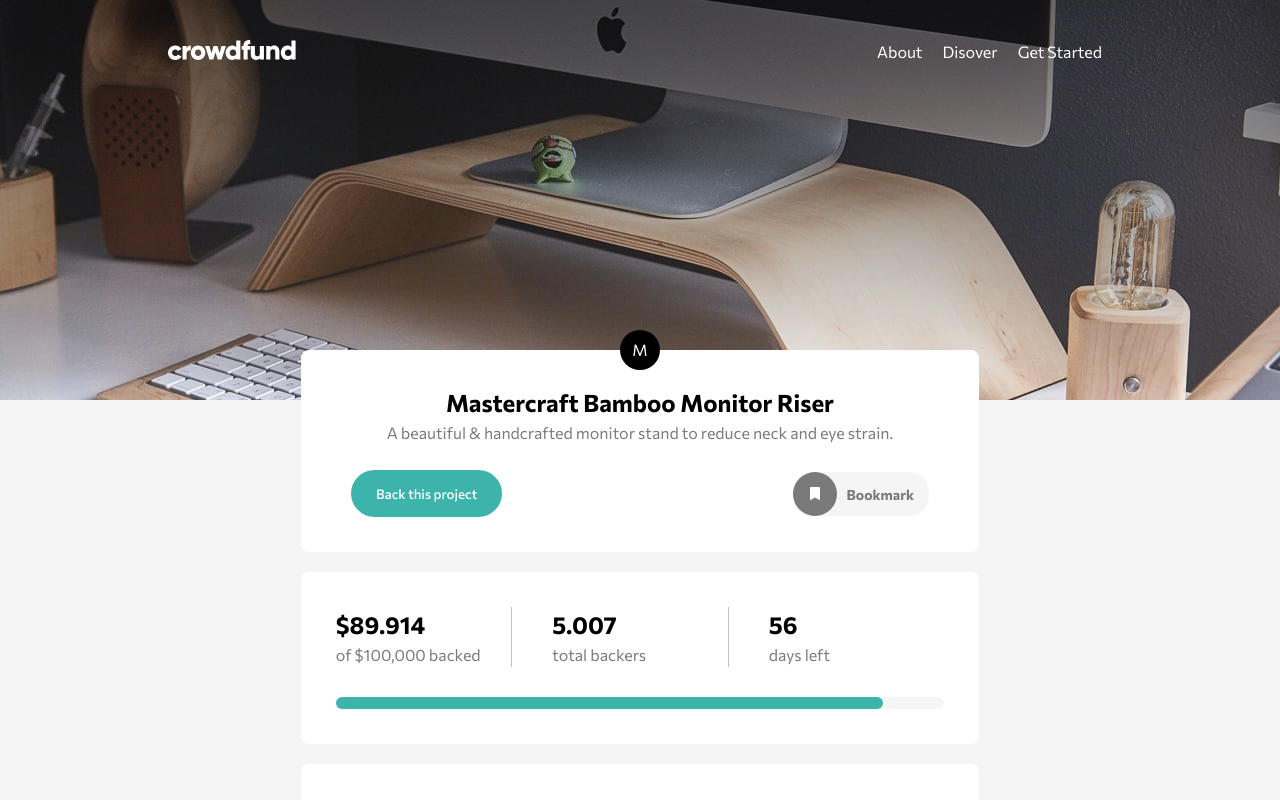
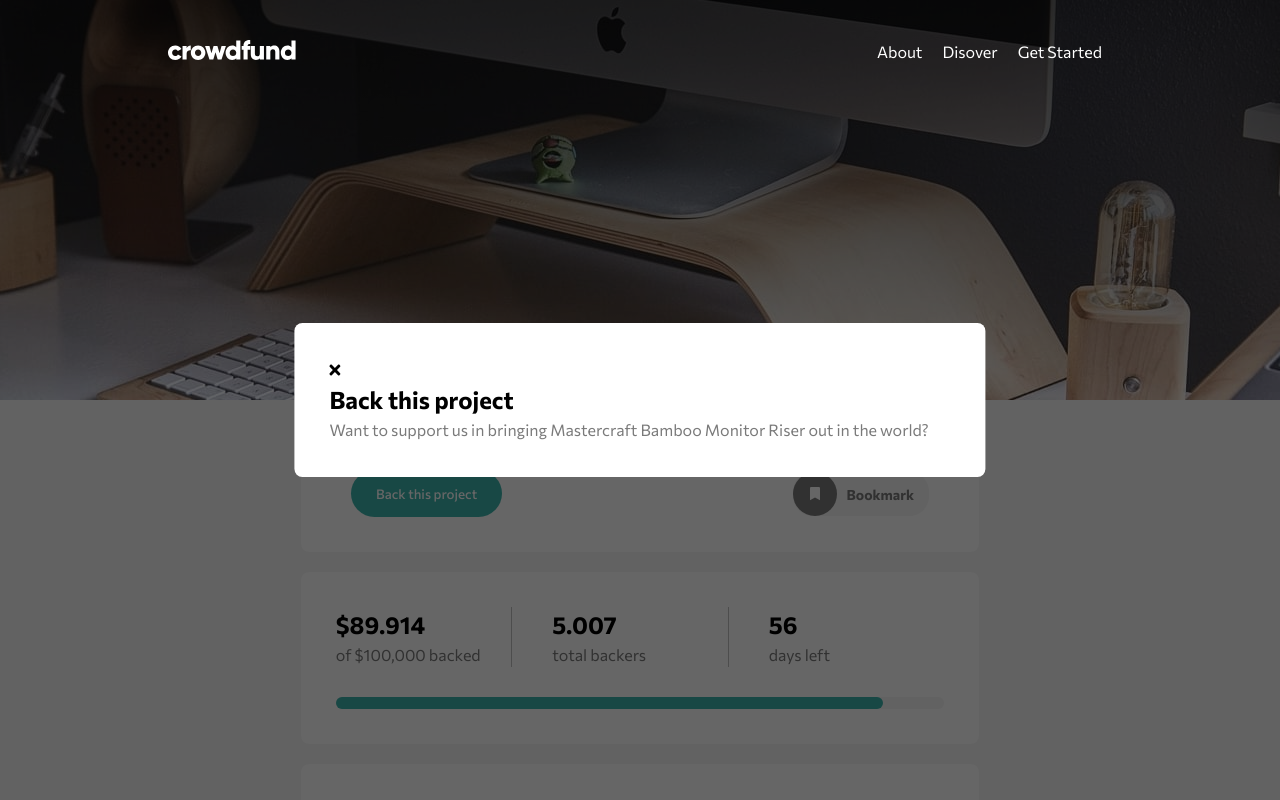
Before and after one commit to GutuGaluppo/crowdfunding_frontend_mentor, a React (Create React App) app: page / in a window 1280 px wide. Both pictures are taken after a click on the button "Back this project". Shown: the top 800 px of the page. Built offline with nearby package versions, Linux system fonts and the light colour scheme.

Commit message:
created Modal

```diff
--- a/src/App.js
+++ b/src/App.js
@@ -1,18 +1,26 @@
+import React from 'react'
 import AboutContainer from './AboutContainer.js/AboutContainer'
 import './index.css'
+import Modal from './Modal/Modal'
 import Navbar from './Navbar/Navbar'
 import PledgeContainer from './PledgeContainer/PledgeContainer'
 import SubHeader from './SubHeader/SubHeader'
 
 function App() {
+	const [showModal, setShowModal] = React.useState(false)
+
 	return (
 		<>
 			<Navbar />
 			<main>
-				<SubHeader />
+				<SubHeader setShowModal={setShowModal} />
 				<PledgeContainer />
 				<AboutContainer />
 			</main>
+			{
+				showModal &&
+				< Modal setShowModal={setShowModal} />
+			}
 		</>
 	);
 }
--- /dev/null
+++ b/src/Modal/Modal.js
@@ -0,0 +1,20 @@
+import React from 'react'
+import './modal-style.css'
+import { faTimes } from "@fortawesome/free-solid-svg-icons";
+import { FontAwesomeIcon } from "@fortawesome/react-fontawesome";
+
+function Modal({ setShowModal }) {
+	return (
+		<div className="modal">
+			<section className="modal-main">
+				<div onClick={() => setShowModal(false)}><FontAwesomeIcon icon={faTimes} /></div>
+				<h1>Back this project</h1>
+				<p>Want to support us in bringing Mastercraft Bamboo Monitor Riser out in the world?</p>
+
+
+			</section>
+		</div>
+	)
+}
+
+export default Modal
--- /dev/null
+++ b/src/Modal/modal-style.css
@@ -0,0 +1,18 @@
+.modal {
+  position: fixed;
+  top: 0;
+  left: 0;
+  width:100%;
+  height: 100%;
+  background: rgba(0, 0, 0, 0.6);
+}
+
+.modal-main {
+	position:fixed;
+	background: white;
+	width: 54%;
+	height: auto;
+	top:50%;
+	left:50%;
+	transform: translate(-50%,-50%);
+}
--- a/src/SubHeader/SubHeader.js
+++ b/src/SubHeader/SubHeader.js
@@ -4,7 +4,7 @@ import useToggle from '../useToggle'
 import { faBookmark } from "@fortawesome/free-solid-svg-icons";
 import { FontAwesomeIcon } from "@fortawesome/react-fontawesome";
 
-const SubHeader = () => {
+const SubHeader = ({ setShowModal }) => {
 	const [bookmarked, setBookmarked] = useToggle()
 
 	return (
@@ -17,12 +17,12 @@ const SubHeader = () => {
 			<h2>Mastercraft Bamboo Monitor Riser</h2>
 			<p>A beautiful & handcrafted monitor stand to reduce neck and eye strain.</p>
 			<div className="call-to-action">
-				<button className="btn-back-project">Back this project</button>
+				<button className="btn-back-project" onClick={setShowModal}>Back this project</button>
 				<div className="bookmark-container">
 					<button className={`btn-bookmark ${bookmarked ? 'bookmarked' : ''}`} onClick={setBookmarked}>
 						<FontAwesomeIcon icon={faBookmark} />
 					</button>
-					<span className={`${bookmarked ? 'bookmarked-text' :''}`}>
+					<span className={`${bookmarked ? 'bookmarked-text' : ''}`}>
 						{bookmarked ? 'Bookmarked' : 'Bookmark'}
 					</span>
 				</div>
--- a/src/index.css
+++ b/src/index.css
@@ -31,7 +31,6 @@ section {
 	padding: 35px;
 	background-color: #fff;
 	border-radius: 8px;
-	z-index: 1000;
 	line-height: 1.5;
 	width: 53%;
 	min-width: 375px;
```
